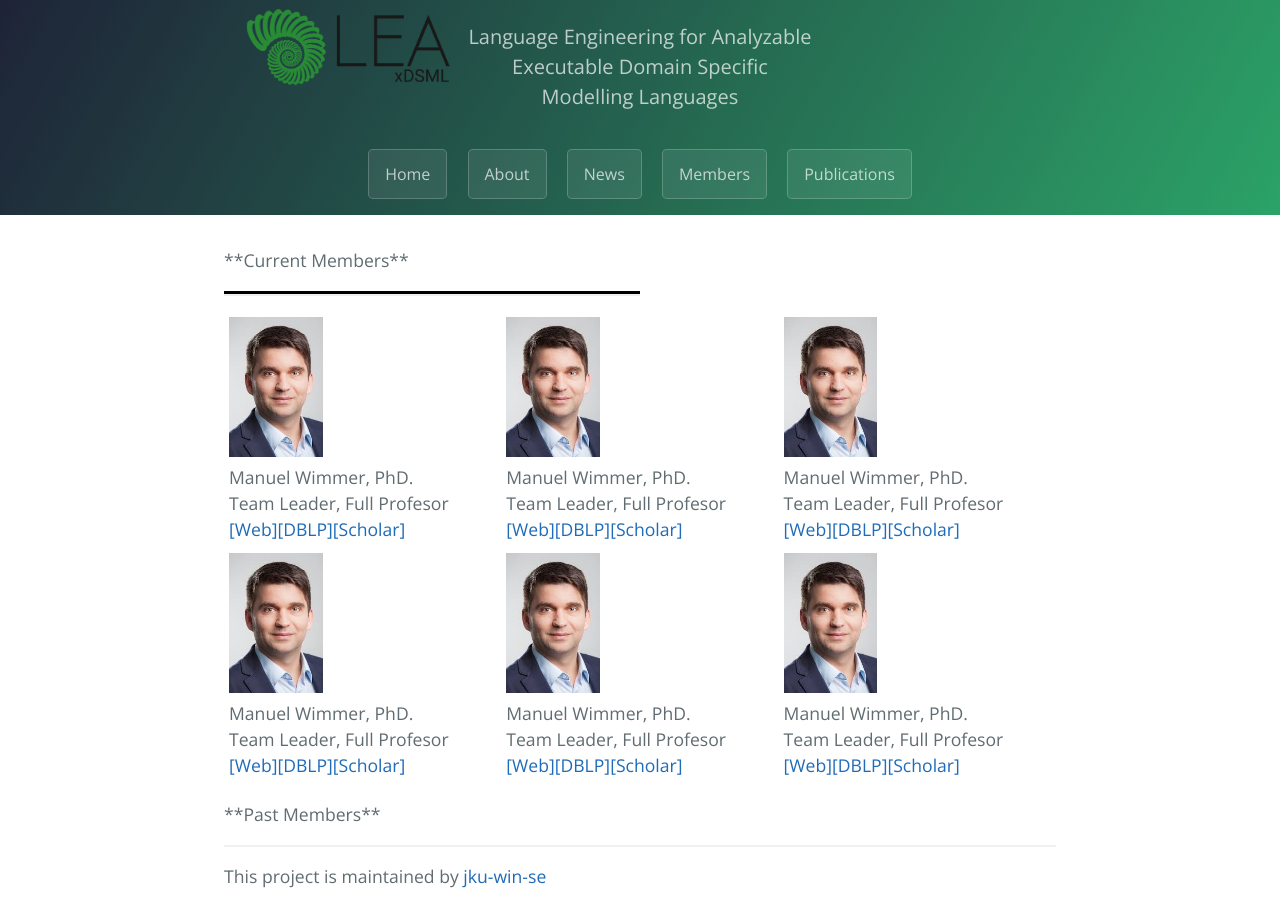
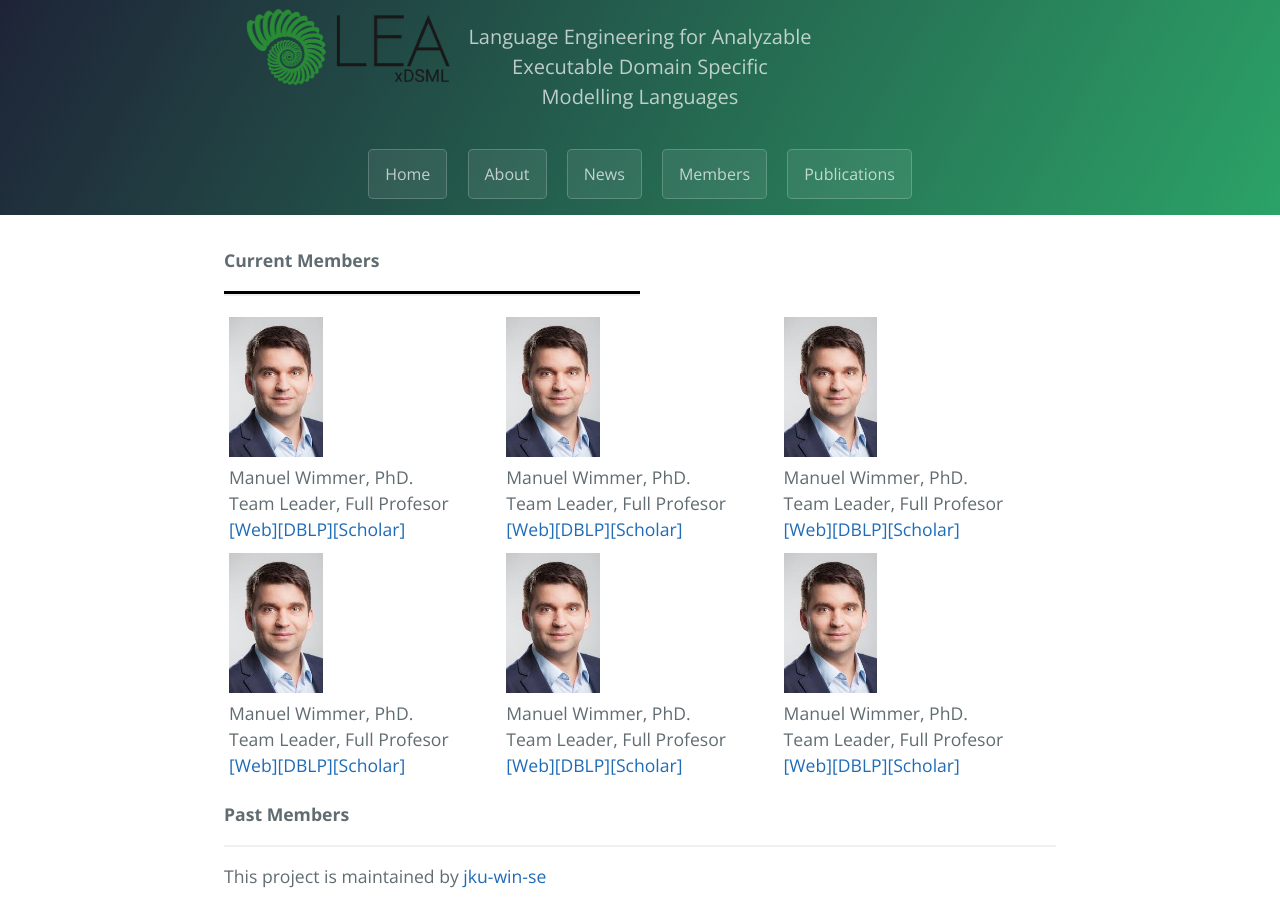
Before and after one commit to jku-win-se/Lea-xDSML, a Jekyll site: the page built from pages/members/index.md, in a window 1280 px wide. Built offline with Jekyll 4.4.1, drawn with Linux system fonts in a browser that asks for light colours.

Commit message:
bold title

```diff
--- a/assets/css/custom.css
+++ b/assets/css/custom.css
@@ -45,3 +45,7 @@ hr.solid {
    margin:0px;
    padding: 0px;
  }
+
+ .title-style {
+   font-weight: bold;
+ }
--- a/pages/members/index.md
+++ b/pages/members/index.md
@@ -2,7 +2,7 @@
 title: LEA-xDSML - Members
 layout: index
 ---
-<p>**Current Members**</p>
+<p class="title-style">Current Members</p>
 <hr class="solid">
 
 <div class="row">
@@ -47,5 +47,5 @@ layout: index
     </div>
 </div>
 
-<p>**Past Members**</p>
+<p class="title-style">Past Members</p>
 <hr class="dashed">
```
